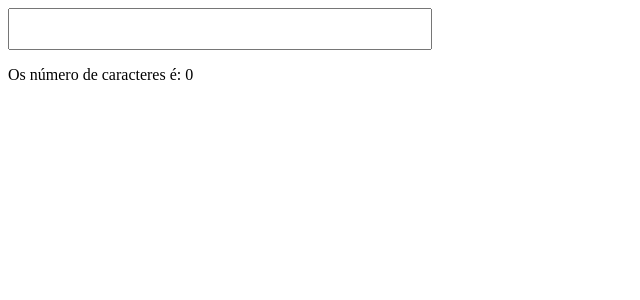
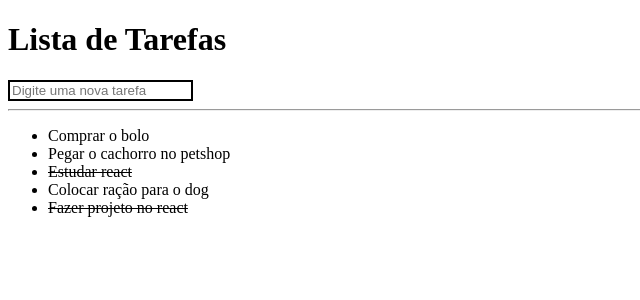
Before and after one commit to gabrielbugarelli/react_b7web, a React (Create React App) app: page / in a window 1280 px wide. Shown: the top 300 px of the page, without its empty margins (0-640 px from the left). Built offline with nearby package versions, Linux system fonts and the light colour scheme.

Commit message:
Adicionando itens no array

```diff
--- a/src/App.js
+++ b/src/App.js
@@ -1,25 +1,51 @@
-import React, { useState } from 'react'
-import styled from 'styled-components'
+import React, { useState, useEffect } from 'react'
+import SearchBox from './components/SearchBox'
 
-const Input = styled.input`
-  width:400px;
-  heigth:50px;
-  font-size: 16px;
-  padding: 10px;
-  border: 0.5;
-`
 const App = () => {
 
-  const [texto, setTexto] = useState('')
-  //Jeito tradicional de se trabalhar com estado
-  // const handleInput = (e) => {
-  //   setTexto(e.target.value)
-  // }
+  const [searchText, setSearchText] = useState('')
+  const [list, setList] = useState([])
 
-  return <>
-    <Input type="text" onChange={(e) => { setTexto(e.target.value) }} />
-    <p>Os número de caracteres é: {texto.length}</p>
-  </>
+  useEffect(() => {
+    setList([
+      { title: 'Comprar o bolo', done: false },
+      { title: 'Pegar o cachorro no petshop', done: false },
+      { title: 'Estudar react', done: true },
+      { title: 'Colocar ração para o dog', done: false },
+      { title: 'Fazer projeto no react', done: true },
+    ])
+  }, [])
+
+  const addAction = (newItem) => {
+    let newList = [...list, { title: newItem, done: false }]
+
+    setList(newList)
+  }
+
+  return (
+    <>
+      <h1>Lista de Tarefas</h1>
+
+      <SearchBox
+        onEnter={addAction}
+      />
+
+      <hr />
+
+      <ul>
+        {list.map((item, index) => (
+          <li key={index}>
+            {item.done &&
+              <del>{item.title}</del>
+            }
+
+            {!item.done &&
+              item.title
+            }
+          </li>))}
+      </ul>
+    </>
+  )
 }
 
 export default App;
--- /dev/null
+++ b/src/components/SearchBox.js
@@ -0,0 +1,38 @@
+import React, { useState, useEffect } from 'react'
+import st from 'styled-components'
+
+let InputText = st.input`
+    border:2px solid black;`
+
+const SearchBox = (props) => {
+    const [texto, setTexto] = useState('')
+
+    useEffect(() => {
+        if (props.onChangeText) {
+            props.onChangeText(texto)
+        }
+    }, [texto]);
+
+    const handleKeyUp = (e) => {
+        if (e.keyCode == 13) {
+            if (props.onEnter)
+                props.onEnter(texto);
+            setTexto('');
+        }
+    }
+
+
+    return (
+        <>
+            <InputText
+                type="text"
+                value={texto}
+                onChange={(e) => { setTexto(e.target.value) }}
+                onKeyUp={handleKeyUp}
+                placeholder={props.place ?? 'Digite uma nova tarefa'}
+            />
+        </>
+    )
+}
+
+export default SearchBox
```
